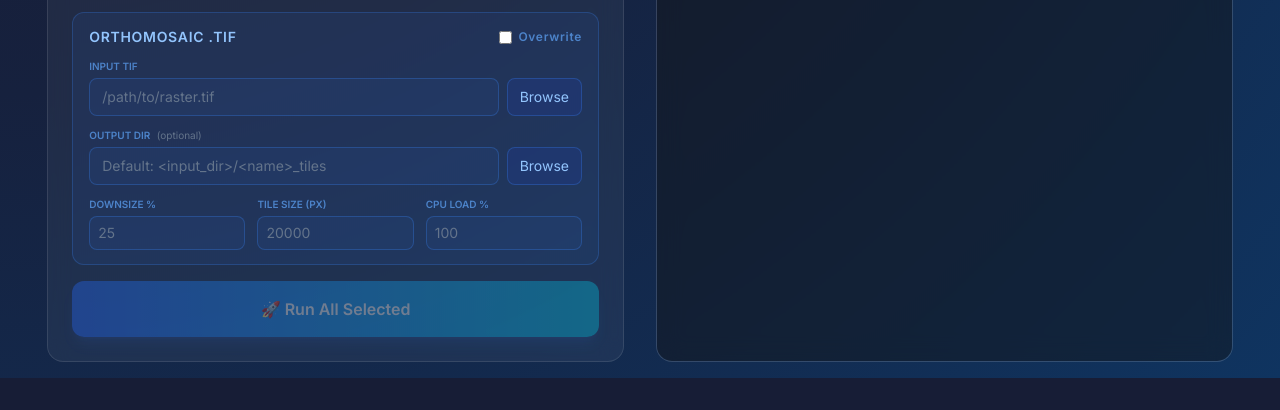
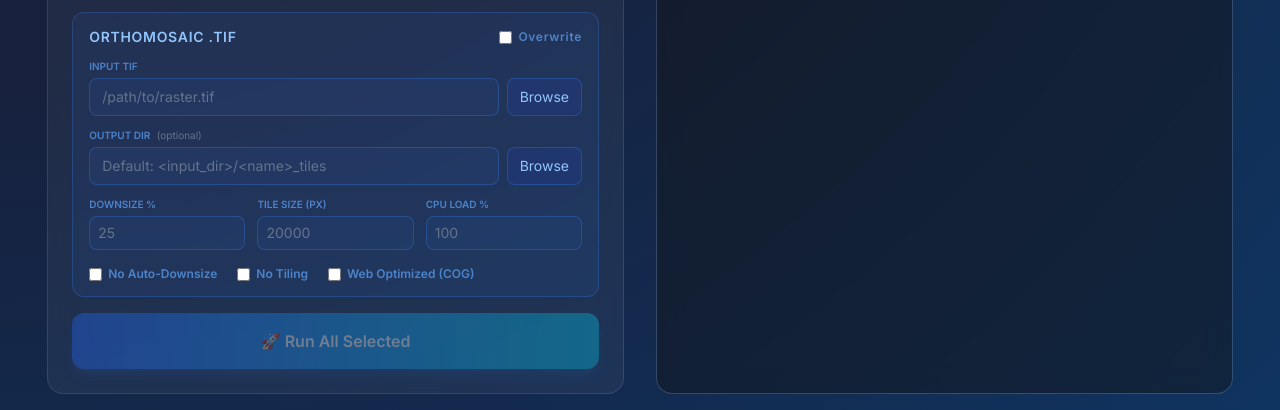
Before and after one commit to jrstear/geo, a Flask app: page / in a window 1280 px wide. Shown: the part 762-1172 px from the top of the page. Before the commit the page ends 1140 px from the top, so only its background shows below. Run offline with Flask 3, Linux system fonts and the light colour scheme; some libraries are stand-ins or nearby versions.

Commit message:
feat: add --no-tile, --web-optimized, --no-downsize to package.py + UI
- --no-tile: outputs single LZW-compressed GeoTIFF instead of tiles
- --web-optimized: outputs Cloud Optimized GeoTIFF (COG, GDAL >= 3.1)
- --no-downsize: disables auto 30% downsize for files >20 GB
- UI: three checkboxes in TIF card; Tile Size field greyed when no-tile/COG checked
- app.py passes all three flags through to CLI

Co-Authored-By: Claude Sonnet 4.6 <noreply@anthropic.com>

```diff
--- a/app.py
+++ b/app.py
@@ -120,6 +120,12 @@ def run():
 
         if data.get("clobber"):
             args.append("--tif-clobber")
+        if data.get("no_downsize"):
+            args.append("--no-downsize")
+        if data.get("no_tile"):
+            args.append("--no-tile")
+        if data.get("web_optimized"):
+            args.append("--web-optimized")
 
         add_arg("downsize_percent", "--downsize-percent")
         add_arg("tile_size", "--tile-size")
--- a/package.py
+++ b/package.py
@@ -424,6 +424,9 @@ def main():
     parser.add_argument("--load", type=int, default=100, help="CPU load percentage (default 100)")
     parser.add_argument("--include_empty_tiles", action="store_true", help="Do not delete empty tiles")
     parser.add_argument("--keep-xml", action="store_true", help="Keep PAM XML sidecar files for valid tiles")
+    parser.add_argument("--no-downsize", action="store_true", help="Disable automatic 30%% downsampling for files >20 GB")
+    parser.add_argument("--no-tile", action="store_true", help="Output a single GeoTIFF instead of tiles")
+    parser.add_argument("--web-optimized", action="store_true", help="Output a Cloud Optimized GeoTIFF (COG) instead of tiles (requires GDAL >= 3.1)")
 
     # Contour DXF options
     parser.add_argument("--contour-file", help="Input .dxf contour file")
@@ -524,7 +527,7 @@ def main():
         elif args.downsize_GB:
             # Factor^2 = Target/Current
             resample_factor = (args.downsize_GB / original_size_gb)**0.5
-        elif input_size_gb > 20:
+        elif input_size_gb > 20 and not args.no_downsize:
             print(f"🐘 Input file is large ({input_size_gb:.1f}GB). Defaulting to 30% downsizing to preserve disk space...")
             resample_factor = 0.30
 
@@ -549,6 +552,58 @@ def main():
 
             temp_vrt = create_transformed_vrt(args.tif_file, args.scale, args.anchor_x, args.anchor_y, args.shift_x, args.shift_y, resample_factor)
             input_to_tile = temp_vrt
+
+        # ── Single-file output (--no-tile or --web-optimized) ──────────────────
+        if args.web_optimized or args.no_tile:
+            input_abs = os.path.abspath(args.tif_file)
+            input_dir = os.path.dirname(input_abs)
+            base_name = os.path.splitext(input_filename)[0]
+
+            if args.output_dir:
+                os.makedirs(args.output_dir, exist_ok=True)
+                out_dir = args.output_dir
+            else:
+                out_dir = input_dir
+
+            suffix    = "_cog.tif" if args.web_optimized else "_out.tif"
+            single_out = os.path.join(out_dir, f"{base_name}{suffix}")
+
+            if os.path.exists(single_out) and not args.tif_clobber:
+                print(f"Error: Output already exists: {single_out}")
+                print("Use --tif-clobber to overwrite.")
+                if temp_vrt and os.path.exists(temp_vrt):
+                    os.remove(temp_vrt)
+                sys.exit(1)
+            elif os.path.exists(single_out):
+                print(f"⚠️  Overwriting existing: {os.path.basename(single_out)}")
+
+            if args.web_optimized:
+                print("🌐 Building Cloud Optimized GeoTIFF (requires GDAL >= 3.1)...")
+                cmd = [
+                    "gdal_translate", "-q",
+                    "-of", "COG",
+                    "-co", "COMPRESS=LZW", "-co", "PREDICTOR=2",
+                    "--config", "GDAL_PAM_ENABLED", "NO",
+                    input_to_tile, single_out,
+                ]
+            else:
+                print("📄 Building single compressed GeoTIFF...")
+                cmd = [
+                    "gdal_translate", "-q",
+                    "-co", "TILED=YES", "-co", "COMPRESS=LZW", "-co", "PREDICTOR=2",
+                    "--config", "GDAL_PAM_ENABLED", "NO",
+                    input_to_tile, single_out,
+                ]
+
+            subprocess.run(cmd, check=True)
+
+            if temp_vrt and os.path.exists(temp_vrt):
+                os.remove(temp_vrt)
+
+            out_size_gb = os.path.getsize(single_out) / (1024 ** 3)
+            label = "COG" if args.web_optimized else "GeoTIFF"
+            print(f"✨ Done! {label} ready: {single_out} ({out_size_gb:.2f}GB)")
+            return
 
         # Step 2: Directories
         if args.output_dir:
--- a/templates/index.html
+++ b/templates/index.html
@@ -227,13 +227,27 @@
                             <div>
                                 <label class="block text-[10px] font-semibold uppercase text-blue-400/70 mb-1">Tile Size (Px)</label>
                                 <input type="number" id="tile_size"
-                                    class="w-full border rounded-lg px-2 py-1.5 text-sm text-slate-200">
+                                    class="w-full border rounded-lg px-2 py-1.5 text-sm text-slate-200 transition-opacity">
                             </div>
                             <div>
                                 <label class="block text-[10px] font-semibold uppercase text-blue-400/70 mb-1">CPU Load %</label>
                                 <input type="number" id="load" min="1" max="100"
                                     class="w-full border rounded-lg px-2 py-1.5 text-sm text-slate-200">
                             </div>
+                        </div>
+                        <div class="flex flex-wrap gap-x-5 gap-y-2 pt-1">
+                            <label class="flex items-center gap-1.5 cursor-pointer text-xs font-semibold text-blue-400/70" title="Disable the automatic 30% downsize that triggers for files larger than 20 GB">
+                                <input type="checkbox" id="no_downsize" class="rounded border-blue-700 bg-blue-900/50 text-blue-500">
+                                No Auto-Downsize
+                            </label>
+                            <label class="flex items-center gap-1.5 cursor-pointer text-xs font-semibold text-blue-400/70" title="Output a single compressed GeoTIFF instead of cutting into tiles">
+                                <input type="checkbox" id="no_tile" class="rounded border-blue-700 bg-blue-900/50 text-blue-500" onchange="updateTifOptions()">
+                                No Tiling
+                            </label>
+                            <label class="flex items-center gap-1.5 cursor-pointer text-xs font-semibold text-blue-400/70" title="Output a Cloud Optimized GeoTIFF (COG) with internal overviews, efficient for web/HTTP streaming (requires GDAL ≥ 3.1)">
+                                <input type="checkbox" id="web_optimized" class="rounded border-blue-700 bg-blue-900/50 text-blue-500" onchange="updateTifOptions()">
+                                Web Optimized (COG)
+                            </label>
                         </div>
                     </div>
                 </div>
@@ -259,6 +273,16 @@
     </div>
 
     <script>
+        function updateTifOptions() {
+            const noTile  = document.getElementById('no_tile').checked;
+            const webOpt  = document.getElementById('web_optimized').checked;
+            const tileSz  = document.getElementById('tile_size');
+            const disable = noTile || webOpt;
+            tileSz.disabled = disable;
+            tileSz.classList.toggle('opacity-40', disable);
+            tileSz.classList.toggle('cursor-not-allowed', disable);
+        }
+
         function browse(mode, targetId) {
             fetch(`/browse?mode=${mode}`)
                 .then(r => r.json())
@@ -331,6 +355,9 @@
                     tif_file:         document.getElementById('tif_file').value,
                     output_dir:       document.getElementById('output_dir').value,
                     clobber:          document.getElementById('clobber').checked,
+                    no_downsize:      document.getElementById('no_downsize').checked,
+                    no_tile:          document.getElementById('no_tile').checked,
+                    web_optimized:    document.getElementById('web_optimized').checked,
                     downsize_percent: document.getElementById('downsize_percent').value,
                     tile_size:        document.getElementById('tile_size').value,
                     load:             document.getElementById('load').value,
```
